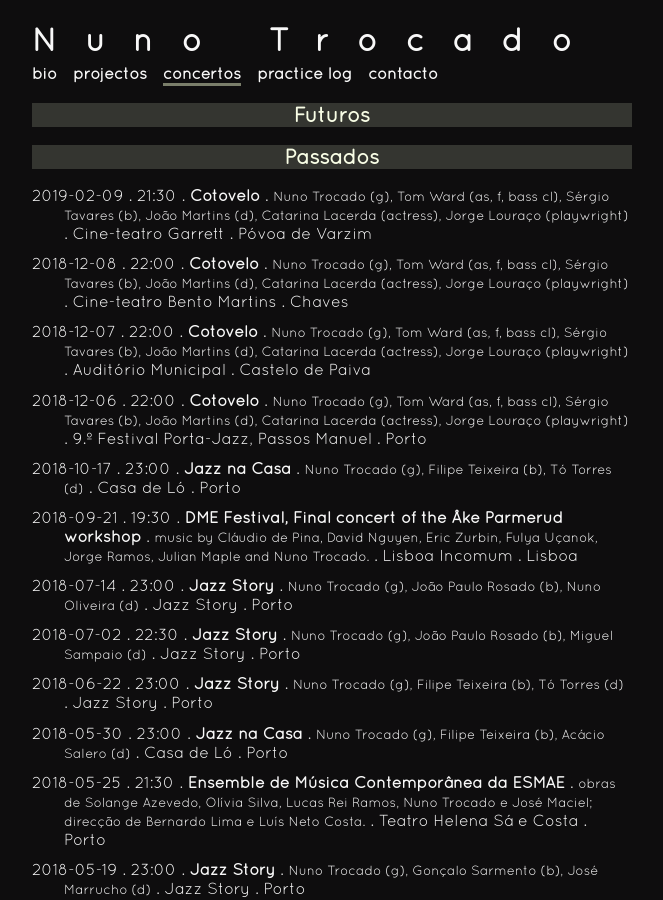
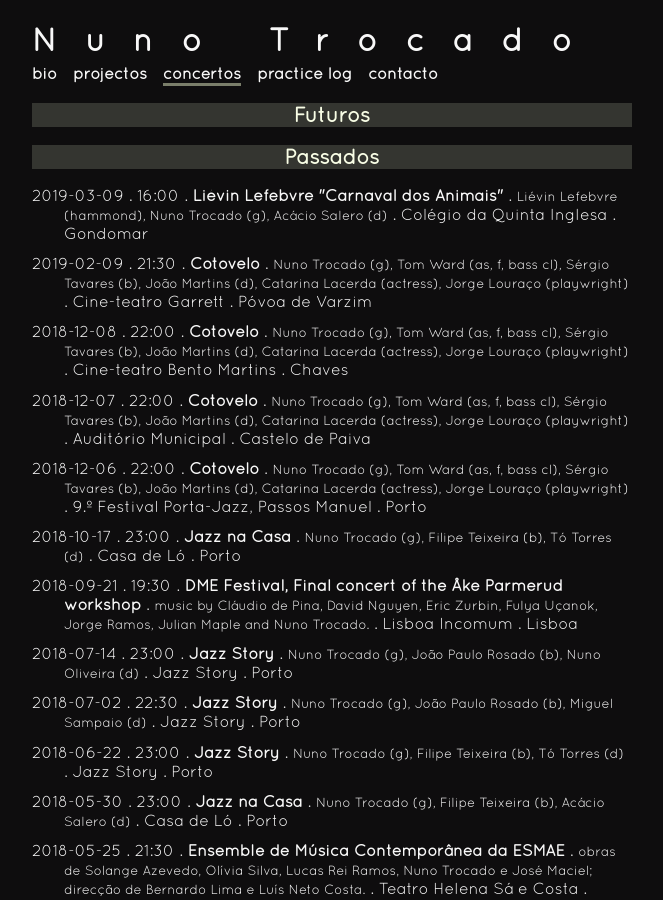
Before and after one commit to ntrocado/ntrocado.github.io, a Jekyll site: the page built from concertos.html, in a window 1280 px wide and 900 px high. Shown: the whole window, without its empty margins (308-971 px from the left). Built offline with Jekyll 4.4.1, drawn with Linux system fonts in a browser that asks for light colours.

Commit message:
Actualização da agenda

```diff
--- a/_data/concertos.yml
+++ b/_data/concertos.yml
@@ -280,3 +280,9 @@
   local: Cine-teatro Garrett
   cidade: Póvoa de Varzim
   membros: Nuno Trocado (g), Tom Ward (as, f, bass cl), Sérgio Tavares (b), João Martins (d), Catarina Lacerda (actress), Jorge Louraço (playwright)
+
+- datahora: 2019-03-09 16:00:00 +0000
+  projecto: Liévin Lefebvre "Carnaval dos Animais"
+  local: Colégio da Quinta Inglesa
+  cidade: Gondomar
+  membros: Liévin Lefebvre (hammond), Nuno Trocado (g), Acácio Salero (d)
```
